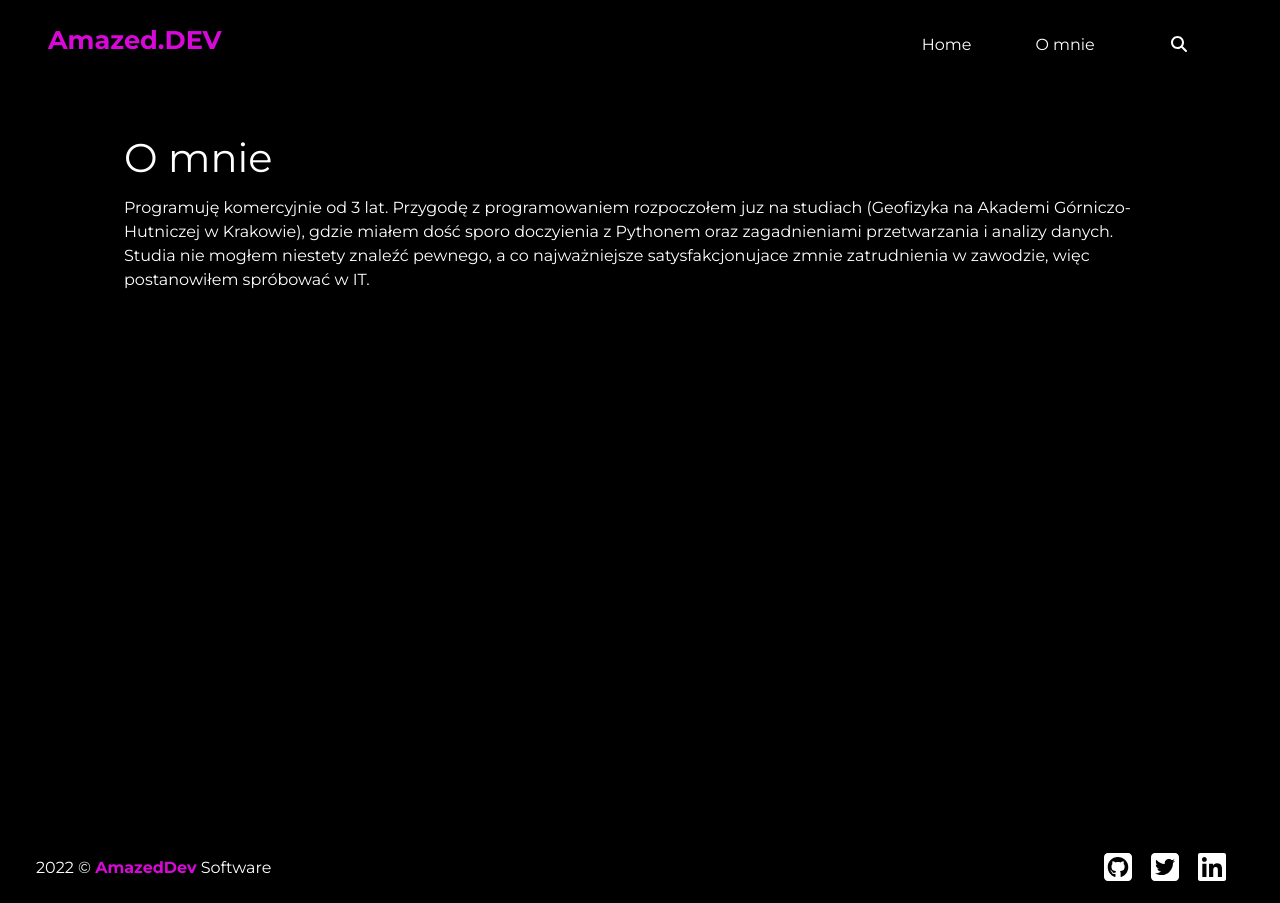
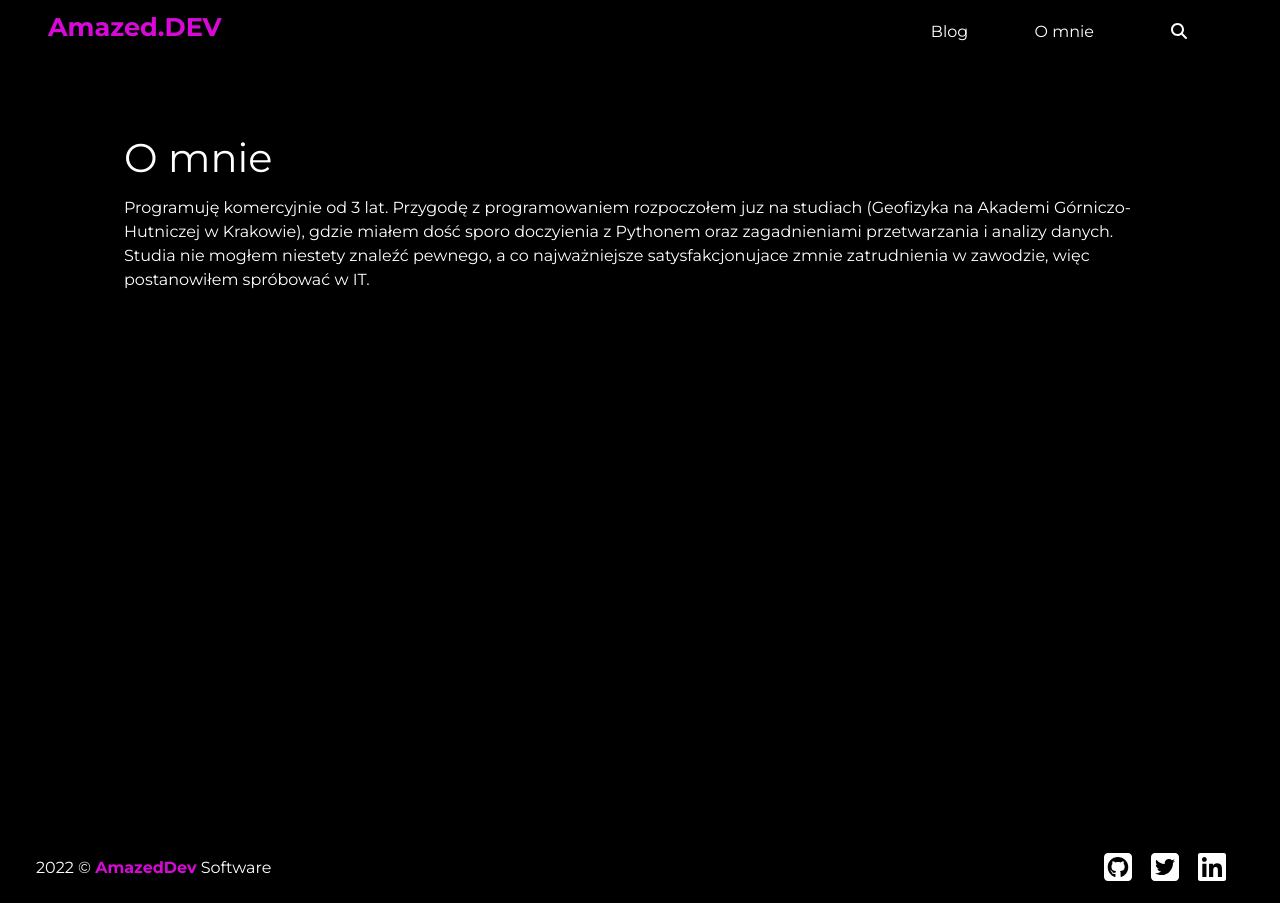
Before and after one commit to amazeddev/amazed.dev, a Next.js app in the folder app/: page /about in a window 1280 px wide. Built offline with nearby package versions, Linux system fonts and the light colour scheme.

Commit message:
actual blogs

```diff
--- a/app/components/Header.js
+++ b/app/components/Header.js
@@ -1,6 +1,4 @@
 import Link from "next/link";
-import { useState } from "react";
-import SearchModal from "./SearchModal";
 import { faSearch } from "@fortawesome/free-solid-svg-icons";
 import { FontAwesomeIcon } from "@fortawesome/react-fontawesome";
 
@@ -13,7 +11,7 @@ export default function Header({ setIsOpen }) {
             <h2>Amazed.DEV</h2>
           </Link>
         </div>
-        <Link href="/">Home</Link>
+        <Link href="/">Blog</Link>
         <Link href="/about">O mnie</Link>
         <div onClick={() => setIsOpen(true)} className="search-btn">
           <FontAwesomeIcon icon={faSearch} />
--- a/app/styles/globals.scss
+++ b/app/styles/globals.scss
@@ -85,7 +85,7 @@ header {
   width: 100%;
   max-width: 1200px;
   margin: 0 auto;
-  padding: 0.5rem;
+  padding: 0 0.5rem;
   display: grid;
   grid-template-columns: 8fr 1fr 1fr 1fr;
   justify-items: center;
@@ -95,7 +95,7 @@ header {
   .logo {
     cursor: pointer;
     display: inline;
-    padding: 0.5rem 3rem 0.5rem 0;
+    padding: 0.2rem 3rem 0.2rem 0;
     justify-self: flex-start;
     color: var(--purple);
 
@@ -106,7 +106,7 @@ header {
   }
 
   a {
-    padding: 1rem 2rem;
+    padding: 0.5rem 2rem;
     transition: 0.3s;
     white-space: nowrap;
   }
```
